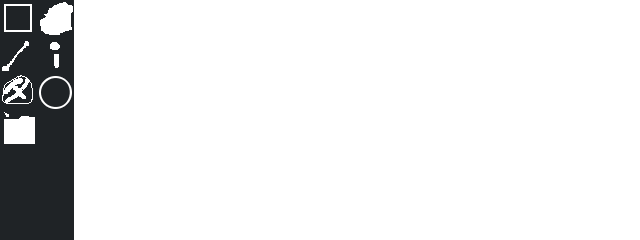
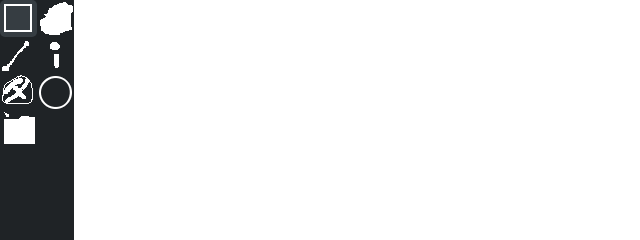
Before and after one commit to yaso9/vector-graphics-editor, a plain HTML site: page index.html in a window 1280 px wide. Both pictures are taken after a click on the element 18 px from the left and 18 px from the top of the page. Shown: the top 240 px of the page, 0-640 px from the left. Drawn offline with Linux system fonts and the light colour scheme.

Commit message:
Indicate the currently selected tool

```diff
--- a/assets/css/style.css
+++ b/assets/css/style.css
@@ -33,6 +33,12 @@ body {
     height: 37px;
 
     display: inline-block;
+
+    border-radius: 5px;
+}
+
+.tool.active {
+    background-color: #363d42;
 }
 
 #color-picker {
--- a/assets/js/main.js
+++ b/assets/js/main.js
@@ -282,6 +282,8 @@ document.addEventListener('DOMContentLoaded', () => {
         lastpathstr: undefined,
         pathcoords: undefined,
 
+        selectedToolElement: undefined,
+
         // Currently selected color
         color: fabric.Color.fromHex('000000')
     };
@@ -306,7 +308,8 @@ document.addEventListener('DOMContentLoaded', () => {
         el.style.backgroundImage = 'url(\'/assets/img/' + tool.icon + '.png\')';
         el.addEventListener('click', () => {
             if(data.tool !== undefined && data.tool.name === 'Line') {
-                data.lastpath.set('selectable', true);
+                if (data.lastpath !== undefined)
+                    data.lastpath.set('selectable', true);
                 data.originalpathx = undefined;
                 data.originalpathy = undefined;
                 data.lastpath = undefined;
@@ -315,6 +318,11 @@ document.addEventListener('DOMContentLoaded', () => {
                 data.lastpathstr = undefined;
                 data.pathcoords = undefined;
             }
+
+            if (data.selectedToolElement !== undefined)
+                data.selectedToolElement.classList.remove('active');
+            el.classList.add('active');
+            data.selectedToolElement = el;
 
             if (tool.immediate) {
                 tool.action();
```
